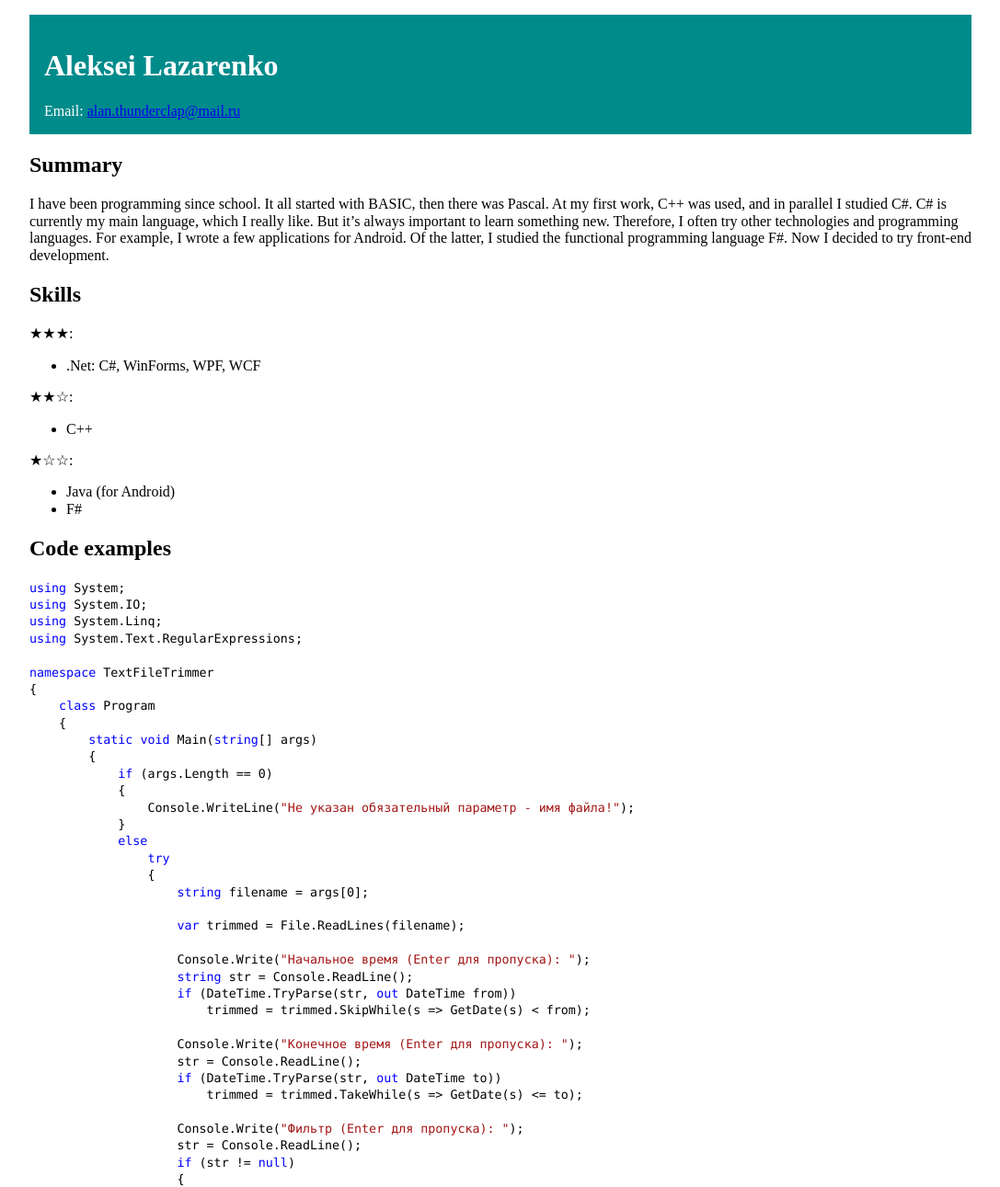
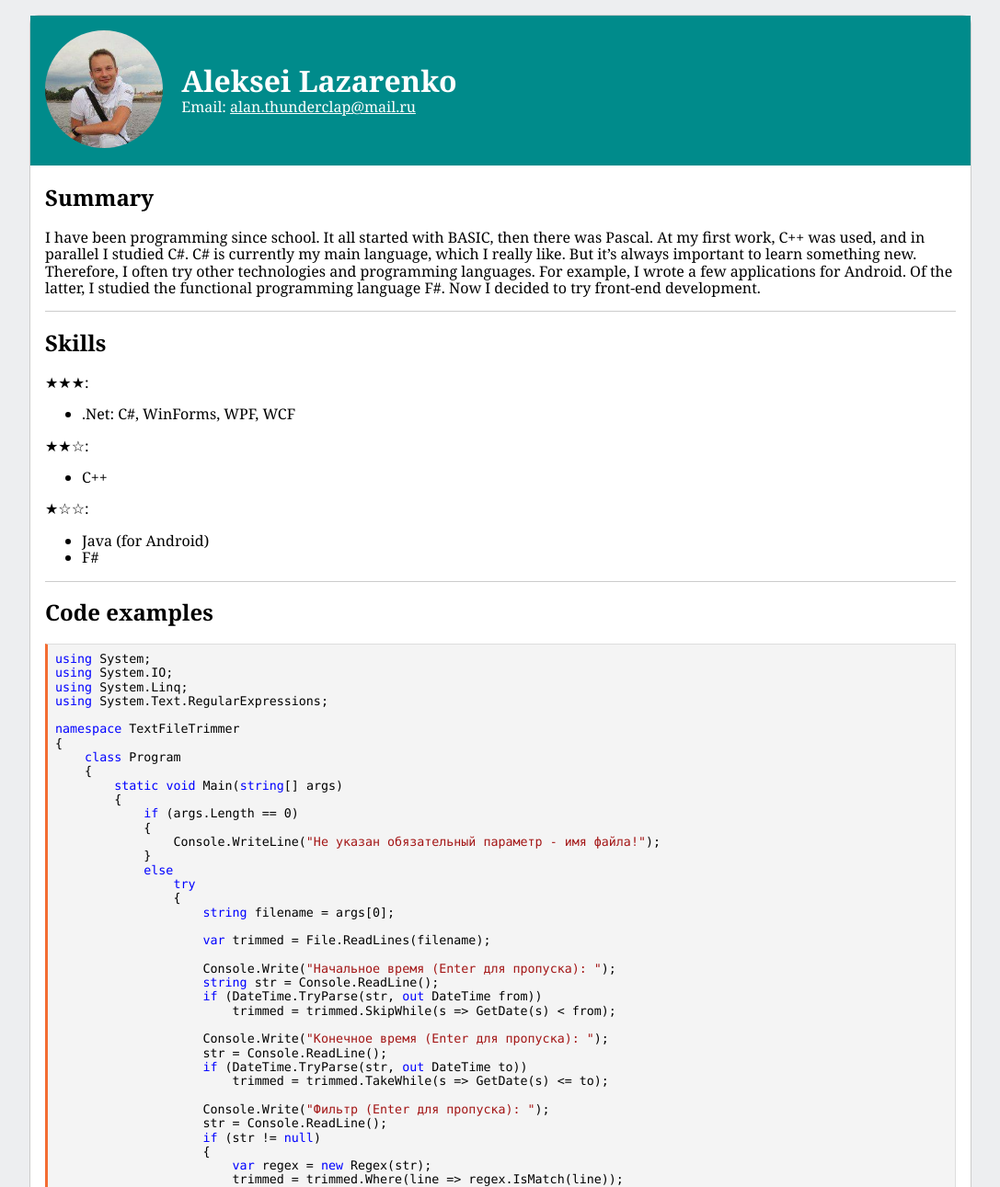
Before and after one commit to AlanThunderclap/rsschool-cv, a plain HTML site: page index.html in a window 1280 px wide. Shown: the top 1291 px of the page at 92% size, without its empty margins (96-1183 px from the left). Drawn offline with nearby package versions, Linux system fonts and the light colour scheme.

Commit message:
feat: add style and photo

```diff
--- a/index.html
+++ b/index.html
@@ -8,15 +8,18 @@
     <link rel="stylesheet" href="https://cdnjs.cloudflare.com/ajax/libs/normalize/8.0.1/normalize.css">
     <link rel="stylesheet" href="style.css">
     <link rel="stylesheet" href="csharp.css">
-    <title>Document</title>
+    <title>Resume</title>
 </head>
 
 <body>
     <header>
-        <h1>Aleksei Lazarenko</h1>
-        <div>
-            Email:
-            <a href="mailto:alan.thunderclap@mail.ru">alan.thunderclap@mail.ru</a>
+        <img src="assets/photo.jpg" alt="My photo" width="128px">
+        <div class="header-info">
+            <h1>Aleksei Lazarenko</h1>
+            <div>
+                Email:
+                <a href="mailto:alan.thunderclap@mail.ru">alan.thunderclap@mail.ru</a>
+            </div>
         </div>
     </header>
     <main>
@@ -120,7 +123,9 @@
             <span class="key">return</span> dateTime;
         }
     }
-}</code></pre>
+}
+</code></pre>
+        <br>
         </section>
         <section>
             <h2>Experience</h2>
@@ -133,8 +138,8 @@
         <section>
             <h2>Languages</h2>
             <ul>
-                <li>Russian: Native</li>
-                <li>English: Pre-Intermediate</li>
+                <li><span class="lang-name">Russian:</span> Native</li>
+                <li><span class="lang-name">English:</span> Pre-Intermediate</li>
             </ul>
         </section>
     </main>
--- a/style.css
+++ b/style.css
@@ -1,8 +1,14 @@
 html {
-    /*border: 3px solid red;*/
+    background-color: #edeef0;
     margin: auto;
     padding: 16px;
     max-width: 1024px;
+}
+
+body {
+    border: #cccccc 1px solid;
+    border-radius: 10px;
+    font-family: Georgia, 'Times New Roman', Times, serif
 }
 
 header {
@@ -10,3 +16,52 @@ header {
     color: white;
     padding: 16px;
 }
+
+.header-info {
+    display: inline-block;
+    vertical-align: top;
+    margin: 16px;
+}
+
+img {
+    border-radius: 50%;
+}
+
+h1 {
+    margin-bottom: 0;
+}
+
+a {
+    color: white;
+    text-align: right;
+}
+
+a:hover {
+    color: #f36d33;
+}
+
+main {
+    background-color: white;
+    padding: 1px 16px 16px 16px;
+}
+
+section {
+    border-top: 1px #cccccc solid
+}
+
+section:first-child {
+    border-top: none;
+}
+
+code {
+    background: #f4f4f4;
+    border: 1px solid #ddd;
+    border-left: 3px solid #f36d33;
+    display: block;
+    padding: 8px;
+    overflow: auto;
+}
+
+.lang-name {
+    font-weight: bold;
+}
```
Also changed, not shown: assets/photo.jpg (added).
